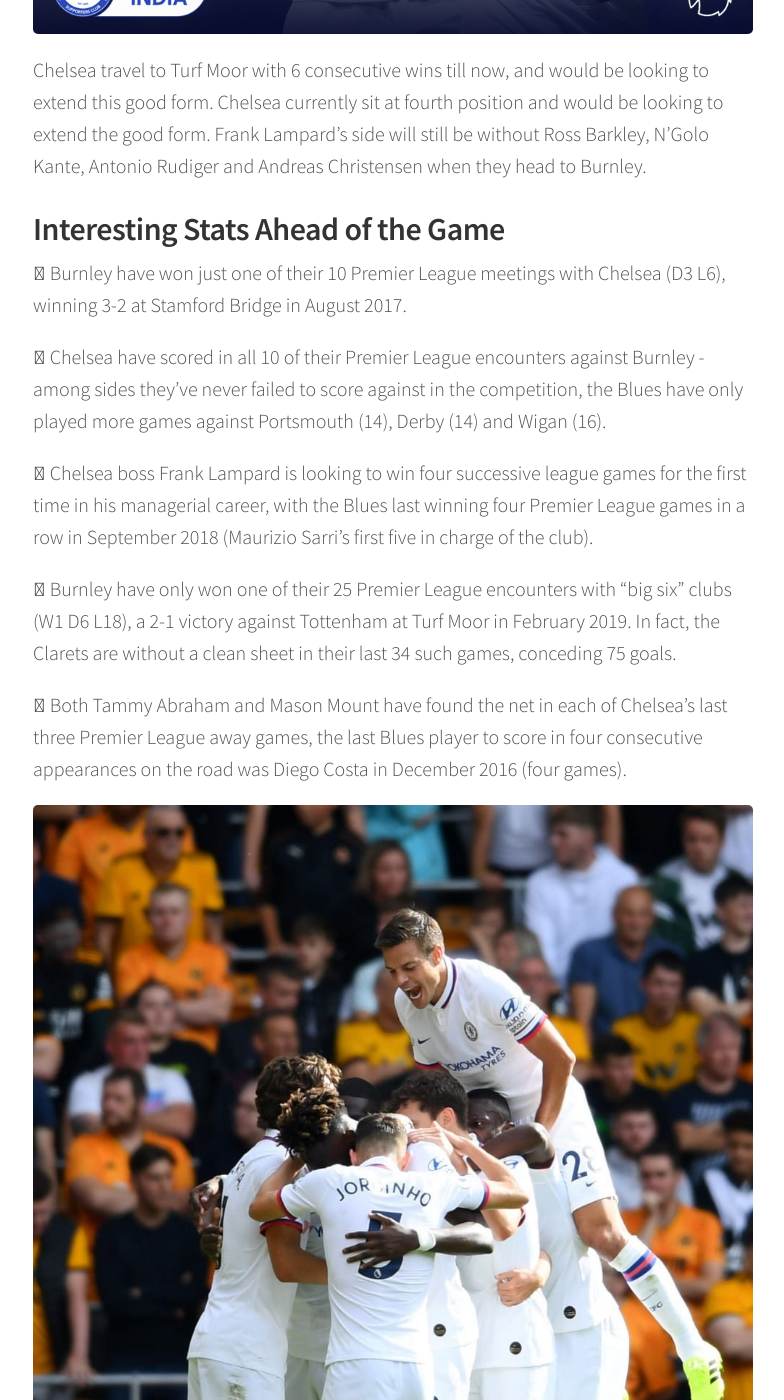
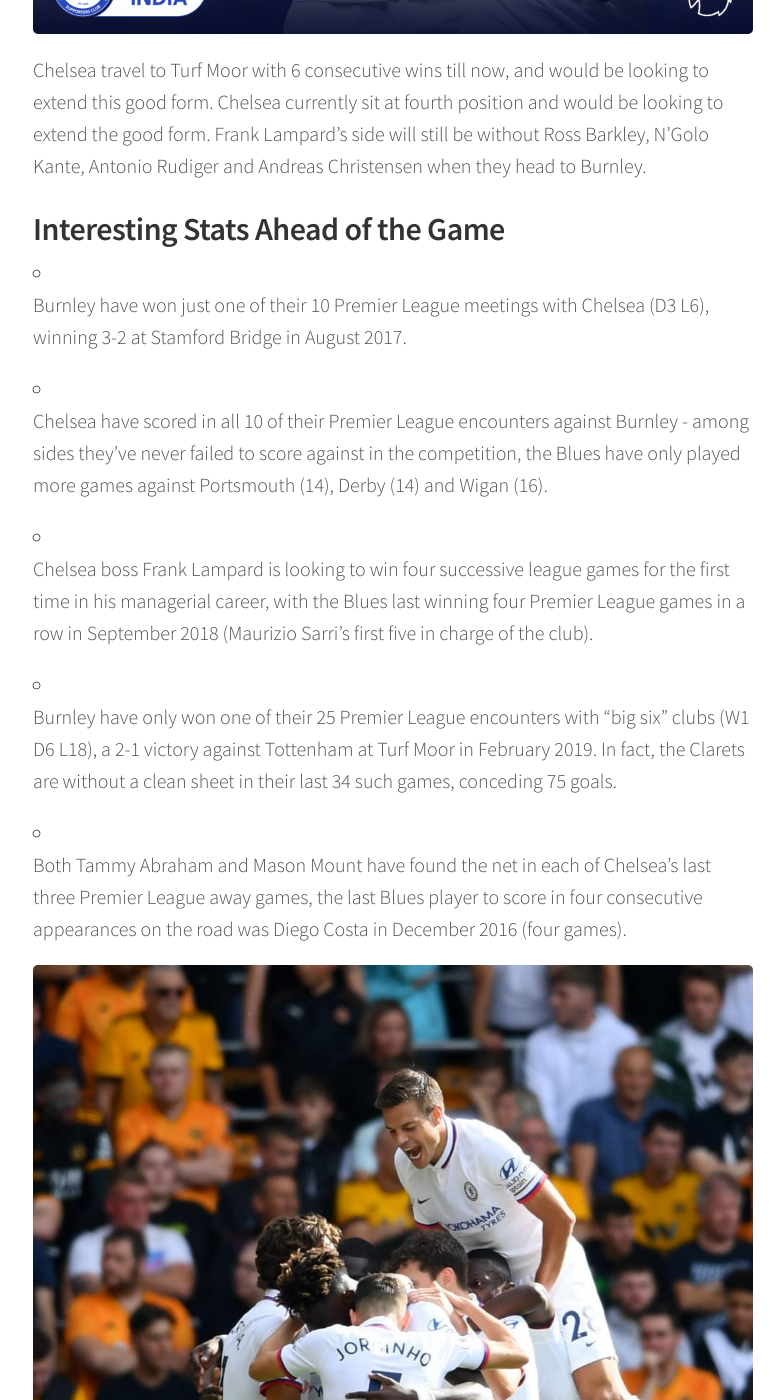
Before and after one commit to chelseafcindia/blog, a Jekyll site: the page built from _posts/2019-10-26-burnley-vs-chelsea-preview.markdown, in a window 1280 px wide and 1400 px high, scrolled down 931 px. Shown: the whole window, without its empty margins (247-1031 px from the left). Built offline with Jekyll 4.4.1, drawn with Linux system fonts in a browser that asks for light colours.

```diff
--- a/_posts/2019-10-26-burnley-vs-chelsea-preview.markdown
+++ b/_posts/2019-10-26-burnley-vs-chelsea-preview.markdown
@@ -27,15 +27,15 @@ Chelsea travel to Turf Moor with 6 consecutive wins till now, and would be looki
 
 ## Interesting Stats Ahead of the Game
 
-	Burnley have won just one of their 10 Premier League meetings with Chelsea (D3 L6), winning 3-2 at Stamford Bridge in August 2017.
+* Burnley have won just one of their 10 Premier League meetings with Chelsea (D3 L6), winning 3-2 at Stamford Bridge in August 2017.
 
-	Chelsea have scored in all 10 of their Premier League encounters against Burnley - among sides they've never failed to score against in the competition, the Blues have only played more games against Portsmouth (14), Derby (14) and Wigan (16).
+* Chelsea have scored in all 10 of their Premier League encounters against Burnley - among sides they've never failed to score against in the competition, the Blues have only played more games against Portsmouth (14), Derby (14) and Wigan (16).
 
-	Chelsea boss Frank Lampard is looking to win four successive league games for the first time in his managerial career, with the Blues last winning four Premier League games in a row in September 2018 (Maurizio Sarri's first five in charge of the club).
+* Chelsea boss Frank Lampard is looking to win four successive league games for the first time in his managerial career, with the Blues last winning four Premier League games in a row in September 2018 (Maurizio Sarri's first five in charge of the club).
 
-	Burnley have only won one of their 25 Premier League encounters with "big six" clubs (W1 D6 L18), a 2-1 victory against Tottenham at Turf Moor in February 2019. In fact, the Clarets are without a clean sheet in their last 34 such games, conceding 75 goals.
+* Burnley have only won one of their 25 Premier League encounters with "big six" clubs (W1 D6 L18), a 2-1 victory against Tottenham at Turf Moor in February 2019. In fact, the Clarets are without a clean sheet in their last 34 such games, conceding 75 goals.
 
-	Both Tammy Abraham and Mason Mount have found the net in each of Chelsea's last three Premier League away games, the last Blues player to score in four consecutive appearances on the road was Diego Costa in December 2016 (four games).
+* Both Tammy Abraham and Mason Mount have found the net in each of Chelsea's last three Premier League away games, the last Blues player to score in four consecutive appearances on the road was Diego Costa in December 2016 (four games).
 
 ![1 Team-4c22bf.jpg](/uploads/1%20Team-4c22bf.jpg)
 
```
